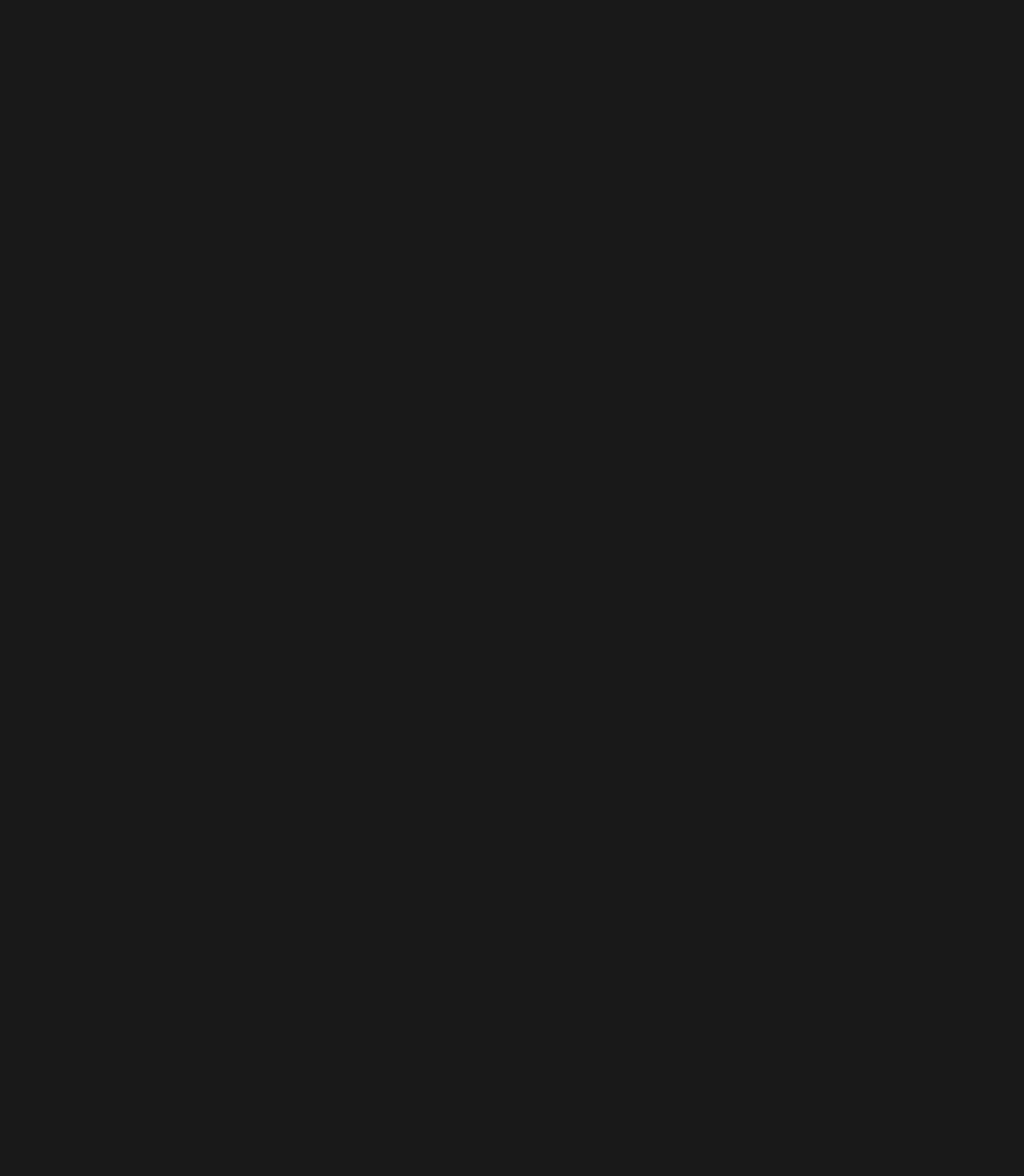
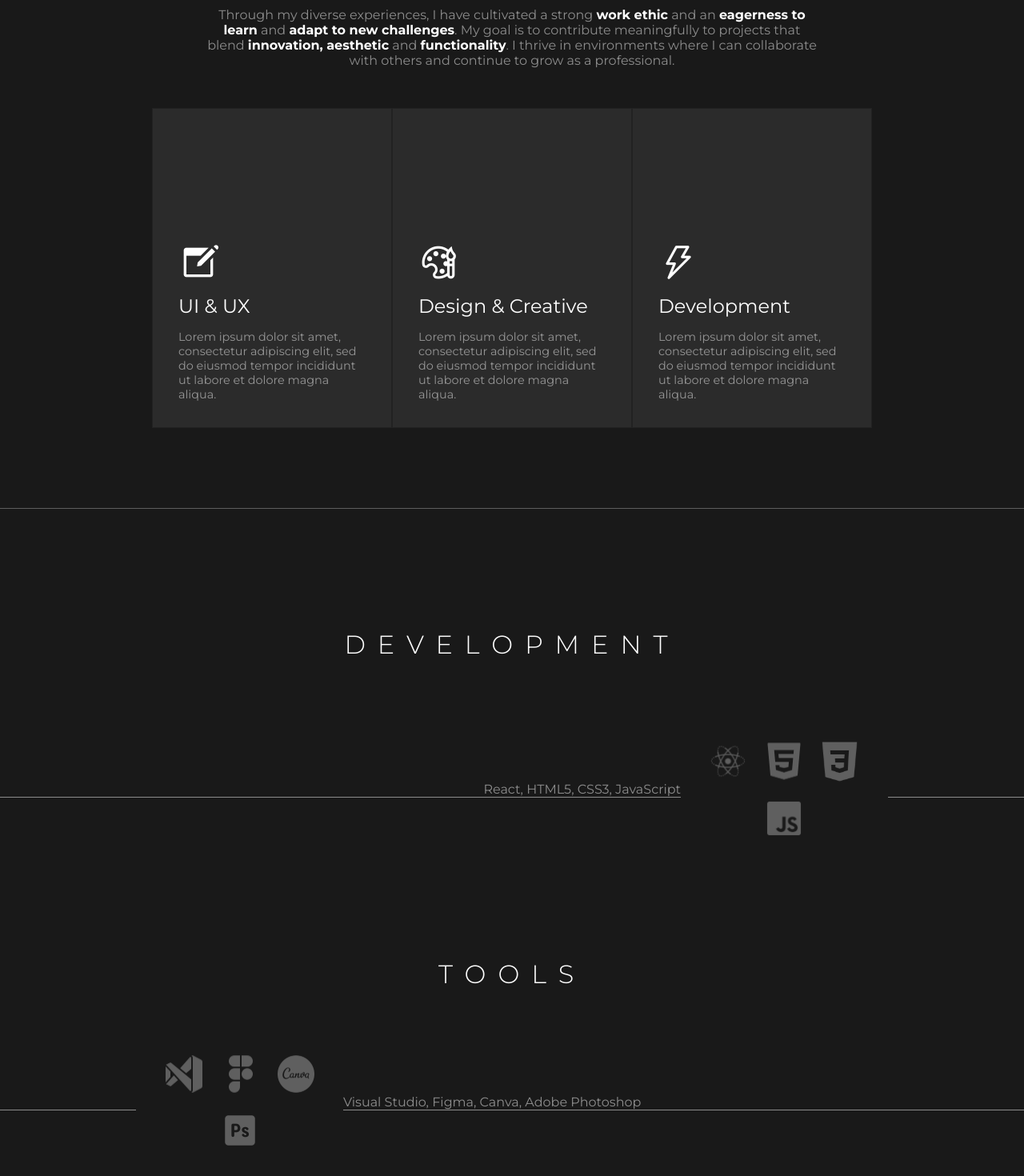
Before and after one commit to Minyoui/portfolio-pacot, a React (Vite) app: page / in a window 1280 px wide. Shown: the part 1100-2570 px from the top of the page at 80% size. Before the commit the page ends 1000 px from the top, so only its background shows below. Built offline with nearby package versions, Linux system fonts and the light colour scheme; a web font is replaced by a local one.

Commit message:
27th Commit (Mobile: About & Skills Update)

```diff
--- a/package.json
+++ b/package.json
@@ -12,8 +12,10 @@
   "dependencies": {
     "framer-motion": "^12.23.12",
     "gsap": "^3.13.0",
+    "motion": "^12.23.12",
     "react": "^19.1.0",
     "react-dom": "^19.1.0",
+    "react-icons": "^5.5.0",
     "react-router-dom": "^7.7.1"
   },
   "devDependencies": {
--- a/src/App.jsx
+++ b/src/App.jsx
@@ -25,7 +25,8 @@ function App() {
       <Navbar />
       <Landing />
       <Media />
-
+      <About />
+      <Skills />
 
 
       <DarkModeToggle />
--- a/src/pages/about/about.css
+++ b/src/pages/about/about.css
@@ -1,5 +1,6 @@
 .about-wrapper {
-    height: 100dvh;
+    padding: 50px 0;
+    height: auto;
     width: 100%;
     display: flex;
     flex-direction: column;
@@ -22,6 +23,7 @@
 }
 
 .about-title {
+    padding: 0 5%;
     font-weight: 300;
     letter-spacing: 20px;
     text-align: center;
@@ -59,18 +61,20 @@
     height: auto;
     display: flex;
     flex-direction: row;
-    gap: 20px;
+    padding: 50px;
     justify-content: center;
+
 }
 
 .phase-box {
     background-color: #2B2B2B;
-    height: 50dvh;
-    width: 40dvh;
+    height: 400px;
+    width: 300px;
     display: flex;
     flex-direction: column;
     justify-content: flex-end;
     gap: 15px;
+    transition: 0.3s ease;
 
     padding: 50px 30px;
 }
@@ -112,3 +116,17 @@
     transform: translateY(-8px);
     box-shadow: 0 10px 10px rgba(0,0,0,0.5);
 }
+
+@media (max-width: 720px) {
+    .about-wrapper {
+        height: auto;
+    }
+    .plan-phase-container {
+        flex-direction: column;
+    }
+
+    .phase-box {
+        width: 100%;
+        height: 30%;
+    }
+}
--- a/src/pages/about/about.jsx
+++ b/src/pages/about/about.jsx
@@ -6,6 +6,8 @@ import BoltIcon from '../../assets/Bolt.svg';
 import EditIconDark from '../../assets/Edit-dark.svg';
 import PaintIconDark from '../../assets/Paint-dark.svg';
 import BoltIconDark from '../../assets/Bolt-dark.svg';
+
+import SpotlightCard from '../components/SpotlightCard';
 
 function AboutPage () {
     const { darkMode } = useDarkMode();
@@ -23,30 +25,36 @@ function AboutPage () {
                 </div>
 
                 <div className='plan-phase-container'>
-                    <div className={`phase-box ${darkMode? 'light' : 'dark'}`}>
+                    <SpotlightCard
+                        className={`phase-box ${darkMode? 'light' : 'dark'}`}
+                        spotlightColor='rgba(254, 252, 113, 0.8)'>
                         <img src={EditIcon} alt='Edit' id='icon-light'/>
                         <img src={EditIconDark} alt='Edit' id='icon-dark'/>
                         <h2>UI & UX</h2>
                         <p>
                             Lorem ipsum dolor sit amet, consectetur adipiscing elit, sed do eiusmod tempor incididunt ut labore et dolore magna aliqua.
                         </p>
-                    </div>
-                    <div className={`phase-box ${darkMode? 'light' : 'dark'}`}>
+                    </SpotlightCard>
+                    <SpotlightCard
+                        className={`phase-box ${darkMode? 'light' : 'dark'}`}
+                        spotlightColor='rgba(18, 176, 224, 0.8)'>
                         <img src={PaintIcon} alt='Paint' id='icon-light'/>
                         <img src={PaintIconDark} alt='Paint' id='icon-dark'/>
                         <h2>Design & Creative</h2>
                         <p>
                             Lorem ipsum dolor sit amet, consectetur adipiscing elit, sed do eiusmod tempor incididunt ut labore et dolore magna aliqua.
                         </p>
-                    </div>
-                    <div className={`phase-box ${darkMode? 'light' : 'dark'}`}>
+                    </SpotlightCard>
+                    <SpotlightCard
+                        className={`phase-box ${darkMode? 'light' : 'dark'}`}
+                        spotlightColor="rgba(224, 45, 18, 0.8)">
                         <img src={BoltIcon} alt='Bolt' id='icon-light'/>
                         <img src={BoltIconDark} alt='Bolt' id='icon-dark'/>
                         <h2>Development</h2>
                         <p>
                             Lorem ipsum dolor sit amet, consectetur adipiscing elit, sed do eiusmod tempor incididunt ut labore et dolore magna aliqua.
                         </p>
-                    </div>
+                    </SpotlightCard>
                 </div>
             </div>
         </>
--- /dev/null
+++ b/src/pages/components/SpotlightCard.css
@@ -0,0 +1,27 @@
+.card-spotlight {
+  position: relative;
+  border: 1px solid #222;
+  padding: 2rem;
+  overflow: hidden;
+  --mouse-x: 50%;
+  --mouse-y: 50%;
+  --spotlight-color: rgba(255, 255, 255, 0.05);
+}
+
+.card-spotlight::before {
+  content: "";
+  position: absolute;
+  top: 0;
+  left: 0;
+  right: 0;
+  bottom: 0;
+  background: radial-gradient(circle at var(--mouse-x) var(--mouse-y), var(--spotlight-color), transparent 80%);
+  opacity: 0;
+  transition: opacity 0.5s ease;
+  pointer-events: none;
+}
+
+.card-spotlight:hover::before,
+.card-spotlight:focus-within::before {
+  opacity: 0.6;
+}
--- /dev/null
+++ b/src/pages/components/SpotlightCard.jsx
@@ -0,0 +1,28 @@
+import { useRef } from "react";
+import "./SpotlightCard.css";
+
+const SpotlightCard = ({ children, className = "", spotlightColor = "rgba(255, 255, 255, 0.25)" }) => {
+  const divRef = useRef(null);
+
+  const handleMouseMove = (e) => {
+    const rect = divRef.current.getBoundingClientRect();
+    const x = e.clientX - rect.left;
+    const y = e.clientY - rect.top;
+
+    divRef.current.style.setProperty("--mouse-x", `${x}px`);
+    divRef.current.style.setProperty("--mouse-y", `${y}px`);
+    divRef.current.style.setProperty("--spotlight-color", spotlightColor);
+  };
+
+  return (
+    <div
+      ref={divRef}
+      onMouseMove={handleMouseMove}
+      className={`card-spotlight ${className}`}
+    >
+      {children}
+    </div>
+  );
+};
+
+export default SpotlightCard;
--- a/src/pages/skills/skills.css
+++ b/src/pages/skills/skills.css
@@ -1,21 +1,20 @@
 .skills-wrapper {
-    height: 100dvh;
+    height: auto;
     width: 100%;
 
     display: flex;
     flex-direction: column;
     padding: 150px 0;
-
-    gap: 20dvh;
+    gap: 50px;
 }
 
 .development-container {
     display: flex;
     flex-direction: column;
     align-items: center;
-    justify-content: space-evenly;
-    height: 50dvh;
-    gap: 10dvh;
+    justify-content: center;
+    height: auto;
+    gap: 100px;
 
     width: 100%;
 }
@@ -35,6 +34,7 @@
 .dev-left {
     display: flex;
     flex-direction: column;
+    justify-content: center;
     width: 100%;
 }
 
@@ -56,7 +56,7 @@
 .development-icons {
     width: 30%;
     display: flex;
-    flex-direction: row;
+    flex-wrap: wrap;
     justify-content: center;
     gap: 20px;
     padding: 0 5px;
@@ -76,6 +76,7 @@
 .dev-right {
     display: flex;
     flex-direction: column;
+    justify-content: center;
     width: 20%;
 }
 
@@ -103,9 +104,10 @@
     display: flex;
     flex-direction: column;
     align-items: center;
-    justify-content: space-evenly;
-    height: 50dvh;
+    justify-content: center;
+    height: auto;
     gap: 10dvh;
+    padding-top: 100px;
 
     width: 100%;
 }
@@ -125,6 +127,7 @@
 .tools-left {
     display: flex;
     flex-direction: column;
+    justify-content: center;
     width: 20%;
 }
 
@@ -160,6 +163,7 @@
 .tools-right {
     display: flex;
     flex-direction: column;
+    justify-content: center;
     width: 100%;
 }
 
@@ -186,3 +190,62 @@
 .tools-info.light #light {
     display: none;
 }
+
+/* MOBILE RESPONSIVE */
+
+@media (max-width: 720px) {
+
+    .skills-wrapper {
+        height: auto;
+        gap: 10px;
+    }
+
+    /* DEVELOPMENT */
+    .development-container h1 {
+        font-size: 20px;
+        letter-spacing: 10px;
+    }
+
+    .development-info {
+        flex-direction: column;
+        gap: 20px;
+    }
+
+    .dev-left p {
+        text-align: center;
+    }
+
+    .dev-right {
+        flex-direction: column-reverse;
+        width: 100%;
+    }
+
+    .development-icons {
+        width: 100%;
+    }
+
+    /* TOOLS */
+
+    .tools-container h1 {
+        font-size: 20px;
+        letter-spacing: 10px;
+    }
+
+    .tools-info {
+        flex-direction: column-reverse;
+        gap: 20px;
+    }
+
+    .tools-left {
+        flex-direction: column-reverse;
+        width: 100%;
+    }
+
+    .tools-right p {
+        text-align: center;
+    }
+
+    .tools-icons {
+        width: 100%;
+    }
+}
```
Also changed, not shown: 1 other file (tests, documents, lock files or other folders).
